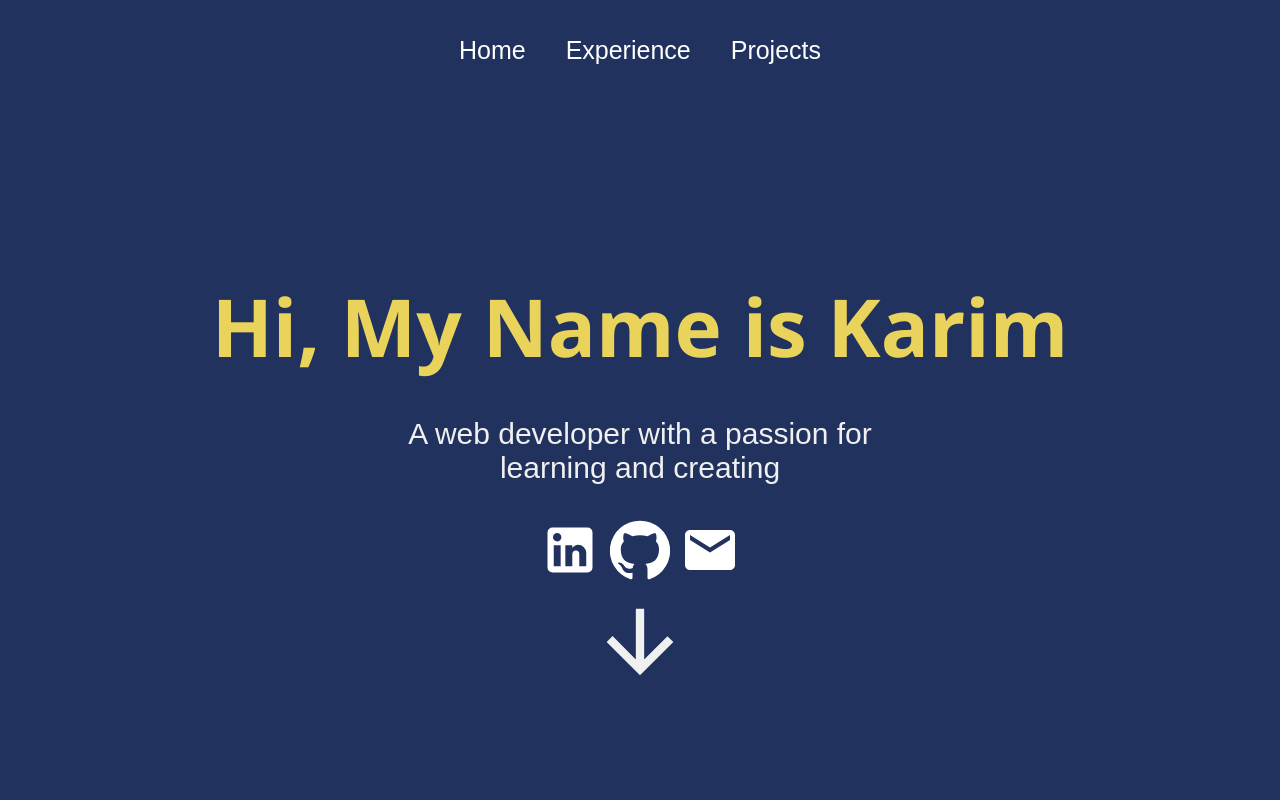
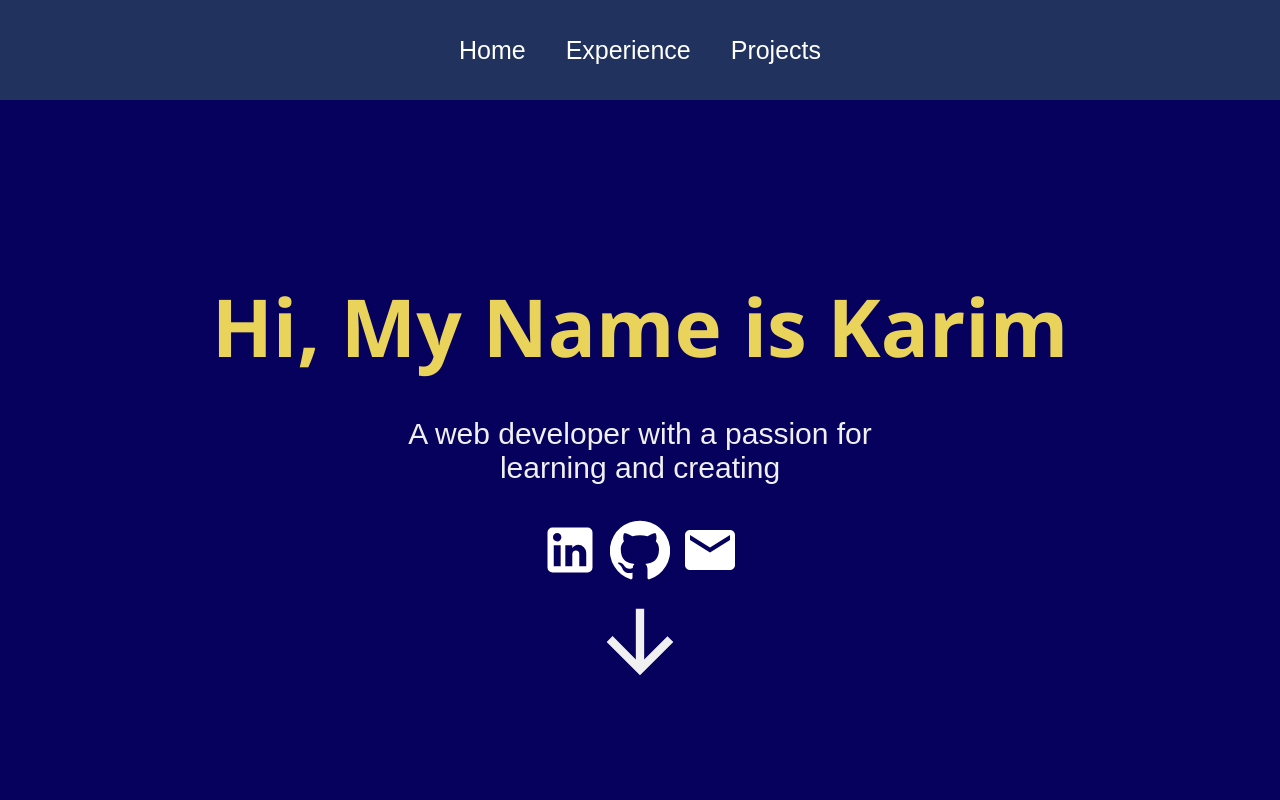
Before and after one commit to devjava69/karim_trabelsi, a React (Create React App) app: page / in a window 1280 px wide. Shown: the top 800 px of the page. Built offline with nearby package versions, Linux system fonts and the light colour scheme.

Commit message:
change the background color of the about section and add mediaqueries for the prompt part

```diff
--- a/src/styles/Home.css
+++ b/src/styles/Home.css
@@ -13,7 +13,7 @@
     justify-content: center;
     align-items: center;
     text-align: center;
-    background-color: #21325e;
+    background-color: #06015d;
     color: #f0f0f0;
 }
 
@@ -57,6 +57,18 @@
     font-size: 20px;
 }
 
+@media only screen and (max-width: 768px) {
+    .prompt {
+        margin-top: 50px;
+    }
+}
+
+@media only screen and (max-width: 412px) {
+    .prompt {
+        margin-top: 300px;
+    }
+}
+
 @media only screen and (max-width: 600px) {
     .about h2 {
         font-size: 40px;
```
